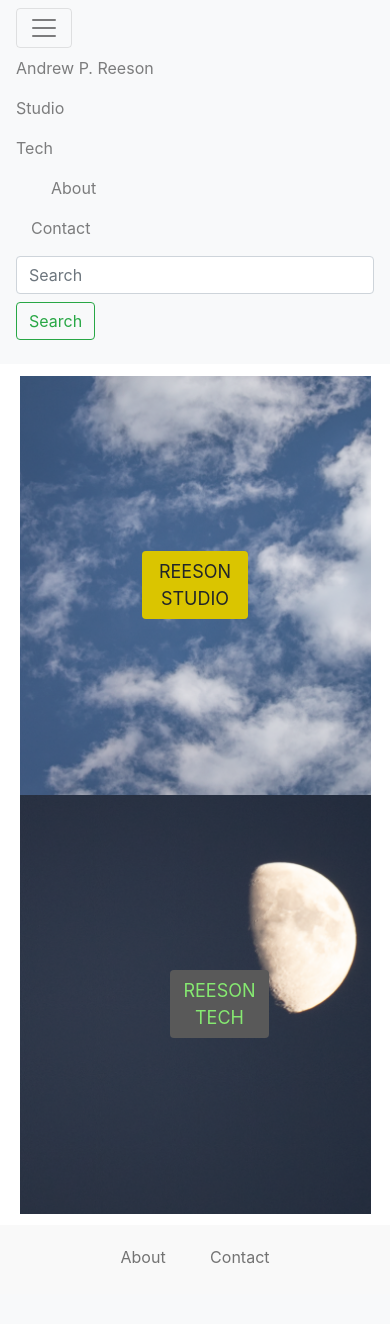
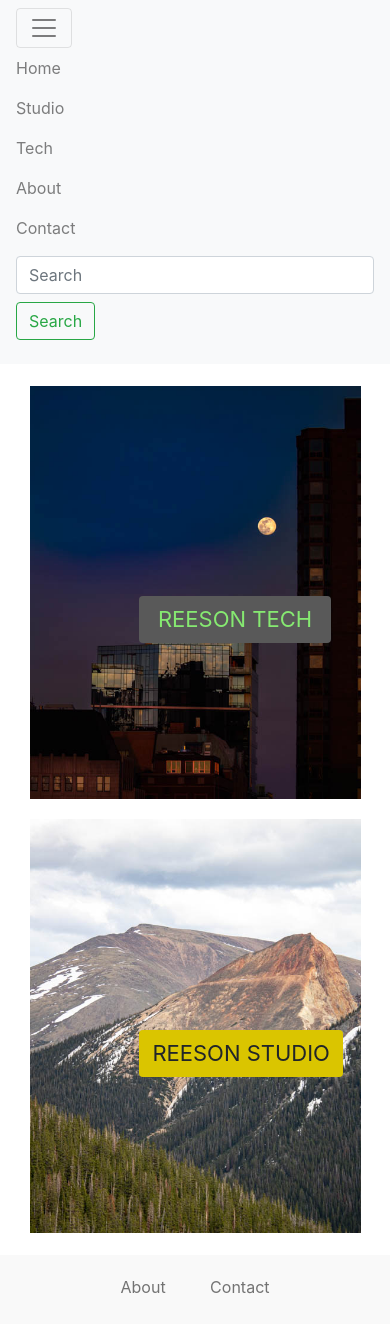
Before and after one commit to areeson/Blog, a Django app: template src/templates/home.html in a window 390 px wide, after a click that opens the changed part. Before the commit the page ends 1264 px from the top, so only its background shows below. Run offline with Django 3.2, Linux system fonts and the light colour scheme; the template is opened without the code that fills it, so the values that code supplies are empty; some libraries are stand-ins or nearby versions.

Commit message:
home page fully responsive and refined

```diff
--- a/src/blog/views.py
+++ b/src/blog/views.py
@@ -22,7 +22,7 @@ def blog_post_contact_view(request):
         form.save()
         form = ContactForm()
     context = {
-        "title": "Message Me",
+        "title": "Let's Talk Tech",
         "form": form
     }
     return render(request, "form_tech.html", context)
--- a/src/rs_blog/views.py
+++ b/src/rs_blog/views.py
@@ -22,7 +22,7 @@ def rsblog_post_contact_view(request):
         form.save()
         form = RSContactForm()
     context = {
-        "title": "Message Me",
+        "title": "Let's Talk Adventure",
         "form": form
     }
     return render(request, "form_studio.html", context)
--- a/src/static/css/style_home.css
+++ b/src/static/css/style_home.css
@@ -1,3 +1,4 @@
+
 .wrapper {
 	overflow:hidden;
 }
@@ -9,9 +10,16 @@
 	padding-bottom: 3%;
 	}
 
+@media screen and (max-width: 600px) {
+    .container-fluid{
+        padding-left: 5%;
+        padding-right: 5%;
+    }
+}
+
 /*------------------ Nav Bar ------------------*/
 
-#home-button{
+#home-navbutton{
 	padding-right: 35px;
 }
 
@@ -19,11 +27,15 @@
 	padding-right: 15px;
 }
 
+#tech-navbutton{
+    padding-right: 35px;
+}
+
 #about-navbutton{
-    padding-left: 35px;
+    padding-right: 15px;
 }
 #contact-navbutton{
-    padding-left: 15px;
+
 }
 
 /*------------------ End of Nav Bar ------------------*/
@@ -31,8 +43,7 @@
 
 
 /*------------------ Home Page View ------------------*/
-
-#button-container-rs {
+/*#button-container-rs {
     background-image: url('../../static/images/clouds.png');
     background-size: cover;
     float:left;
@@ -45,23 +56,81 @@
     overflow:hidden;
     height: auto;
     }
+*/
+.column1{
+    float: left;
+    width: 34%;
+    height: auto;
+    padding: 10px;
+    overflow: auto;
+    position: relative;
+    margin-left: 7%;
+    transition: .6s ease-out;
+    box-shadow: 0 10px 10px rgba(0,0,0,0.5);
+}
+.column1:hover{
+    transform: translateY(10px);
+}
+.column1:hover:before{
+    opacity: 1;
+}
+.column1:before{
+    content: '';
+    background: linear-gradient(to top, #000, transparent);
+    z-index: 2;
+    transition: 0.5s;
+    opacity: 0;
+}
+.column2{
+    float: right;
+    padding: 10px;
+    width: 34%;
+    height: auto;
+    overflow: auto;
+    position: relative;
+    margin-right: 7%;
+    transition: .6s ease-out;
+    box-shadow: 0 10px 10px rgba(0,0,0,0.5);
+}
+.column2:hover{
+    transform: translateY(10px);
+}
+.column2:hover:before{
+    opacity: 1;
+}
+img{
+    height: auto;
+    width: 100%;
+    max-height: 800px;
+    max-width: 642px;
+}
 
 #studio-button{
-	margin-top: 50%;
-	margin-bottom: 50%;
-	margin-left: 35%;
-	margin-right: 35%;
-    font-size: 18px;
+    position: absolute;
+    margin-left: -63%;
+    margin-top: 60%;
+    font-size: 22px;
     background-color: #DAC500;
     }
 #tech-button{
-	margin-top: 50%;
-	margin-bottom: 50%;
-	margin-left: 43%;
-    margin-right: 35%;
-    font-size: 18px;
+    position: absolute;
+    margin-left: -63%;
+    margin-top: 60%;
+    font-size: 22px;
     background: #595959;
     color: #86E971;
+    }
+@media screen and (max-width: 600px) {
+#tech-button{
+    padding-left: 5%;
+    padding-right: 5%;
+    }
+    .column1, .column2 {
+    width: 100%;
+    height: auto !important;
+    margin: auto !important;
+    box-shadow: none;
+    }
 }
 
 /*------------------ End of Home Page View ------------------*/
@@ -79,9 +148,9 @@
     }
 
 @media screen and (max-width: 600px) {
-    #about-tech, #about-tech-pic {
+    #about, #about-pic {
     width: 100% !important;
-    padding: 0px;
+    padding: 0px !important;
     }}
 
     .wrapper {
@@ -119,7 +188,6 @@
 
 /*------------------ Footer ------------------*/
 
-
 .footer{
 	background-color: #f9f9f9;
 	}
@@ -153,17 +221,6 @@
 /*------------------ End of Footer ------------------*/
 
 
-@media screen and (max-width: 600px) {
-    #button-container-rs, #button-container-rt {
-	width: 100% !important;
-	}
-	.container-fluid{
-		padding-left: 5%;
-		padding-right: 5%;
-	}
-
-
-}
 
 /*------------------ Contact Page ------------------*/
 
--- a/src/templates/about_studio.html
+++ b/src/templates/about_studio.html
@@ -7,7 +7,7 @@
 <div class="wrapper">
     <div id="about-studio">
         <div class="title">
-            <h1>About Reeson Studio</h1>
+            <h1 id="about-header">About Reeson Studio</h1>
         </div>
         <p>Welcome to the Reeson Studio side of my blog, an area that is meant to both express and create a sense of
             creativity.</p>
--- a/src/templates/base.html
+++ b/src/templates/base.html
@@ -6,12 +6,11 @@
     <!-- Required meta tags -->
     <meta charset="utf-8">
     <meta name="viewport" content="width=device-width, initial-scale=1, shrink-to-fit=no">
-
     <!-- Bootstrap CSS -->
     <link rel="stylesheet" href="https://stackpath.bootstrapcdn.com/bootstrap/4.5.2/css/bootstrap.min.css"
         integrity="sha384-JcKb8q3iqJ61gNV9KGb8thSsNjpSL0n8PARn9HuZOnIxN0hoP+VmmDGMN5t9UJ0Z" crossorigin="anonymous">
     <title>{% block head_title %}{% endblock %}</title>
-
+    <link rel="stylesheet" href="https://stackpath.bootstrapcdn.com/font-awesome/4.7.0/css/font-awesome.min.css">
     <link rel="stylesheet" type="text/css" href="{% static 'css/style_home.css' %}" />
     <link rel="stylesheet" type="text/javascript" href="{% static 'js/home.js' %}" />
 </head>
@@ -24,7 +23,6 @@
     </div>
     {% include 'js.html' %}
 </body>
-
 <section class="footer">
     <ul class="footer-list">
         <li class="footer-item">
--- a/src/templates/home.html
+++ b/src/templates/home.html
@@ -1,15 +1,14 @@
 {% extends "base.html" %}
-
 {% block head_title %}Andrew P. Reeson{% endblock %}
-
 {% block content %}
-
 <div class="wrapper">
-    <div id="button-container-rs">
+    <div class="column1">
+        <img src="../static/images/1120.jpg" alt="Reeson Studio background picture">
+        <a href="/reesontech" class="btn" id="tech-button">REESON TECH</a>
+    </div>
+    <div class="column2">
+        <img src="../static/images/Colorado.jpg" alt="Reeson Tech background pictures">
         <a href="/reesonstudio" class="btn" id="studio-button">REESON STUDIO</a>
-    </div>
-    <div id="button-container-rt">
-        <a href="/reesontech" class="btn" id="tech-button">REESON TECH</a>
     </div>
 </div>
 {% endblock %}
--- a/src/templates/home_navbar.html
+++ b/src/templates/home_navbar.html
@@ -8,13 +8,13 @@
     <div class="collapse navbar-collapse" id="navbarSupportedContent">
         <ul class="navbar-nav mr-auto">
             <li class="nav-item">
-                <a class="nav-link" id="home-button" href="/">Andrew P. Reeson</a>
+                <a class="nav-link" id="home-navbutton" href="/">Home</a>
             </li>
             <li class="nav-item">
                 <a class="nav-link" id="studio-navbutton" href="/reesonstudio">Studio</a>
             </li>
             <li class="nav-item">
-                <a class="nav-link" href="/reesontech">Tech</a>
+                <a class="nav-link" id="tech-navbutton" href="/reesontech">Tech</a>
             </li>
             <li class="nav-item">
                 <a class="nav-link" id="about-navbutton" href="/about">About</a>
--- a/src/templates/rs_navbar.html
+++ b/src/templates/rs_navbar.html
@@ -7,7 +7,10 @@
     <div class="collapse navbar-collapse" id="navbarSupportedContent">
         <ul class="navbar-nav mr-auto" id="nav-bar">
             <li id="nav-item">
-                <a class="nav-link" href="/rs-blog">Blog</a>
+                <a class="nav-link" id="home-navbutton" href="/">Home</a>
+            </li>
+            <li id="nav-item">
+                <a class="nav-link" href="/rs-blog">Studio Blog</a>
             </li>
             <li id="nav-item">
                 <a class="nav-link" href="/gallery">Gallery</a>
```
Also changed, not shown: src/static/css/style_basestudio.css (+44 -4 lines), src/static/css/style_basetech.css (+51 -5 lines), src/templates/about.html (+12 -10 lines), src/templates/basetech.html (+12 -4 lines), src/db.sqlite3, src/static/images/1120.jpg (added), src/static/images/Colorado.jpg (added), src/static/images/IMG_9646-2.jpg (deleted), 3 other files. Lines whose indentation alone changed are shown as unchanged.
